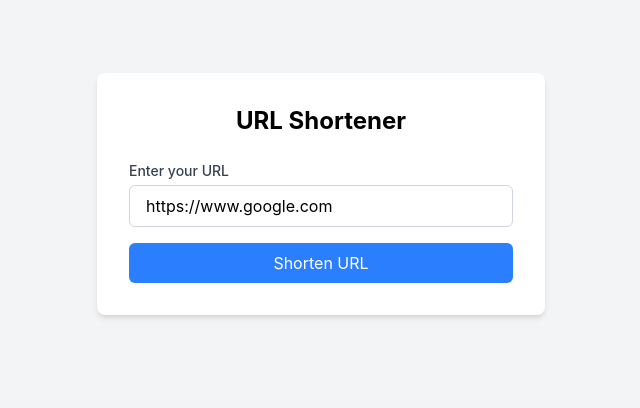
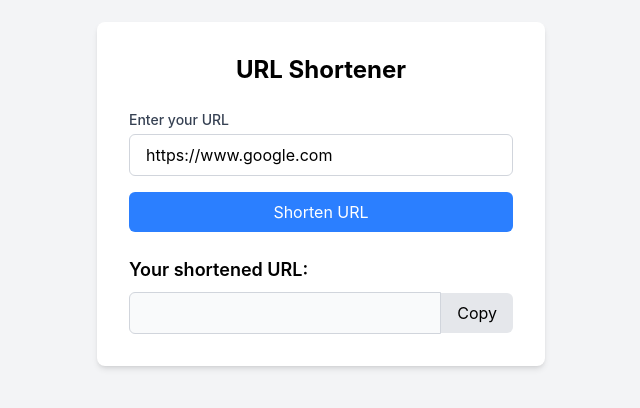
Before and after one commit to rakshitvermagithub/DEVOPS-2026-CS-E-01, a React app in the folder frontend/: page / in a window 1280 px wide. Shown: the part 206-614 px from the top of the page, without its empty margins (319-959 px from the left). Built offline with nearby package versions, Linux system fonts and the light colour scheme; the HTML template or start-up script is replaced by a standard one.

Commit message:
feat: Respond in json when generating a short url, change frontend code accordingly

```diff
--- a/frontend/src/components/UrlForm.jsx
+++ b/frontend/src/components/UrlForm.jsx
@@ -2,10 +2,12 @@ import { useState } from "react";
 
 const UrlForm = () => {
     const [url, setVal] = useState("https://www.google.com");
+    const [shortUrl, setShortUrl] = useState("");
+    const [copied, setCopied] = useState(false);
 
     const handleSubmit = async (event) => {
         event.preventDefault()
-        const submitUrl = "http://localhost:3500/api/create"
+        const submitUrl = "http://localhost:3500/api/create";
         const reqObj = {
             method: "POST",
             headers: {
@@ -15,12 +17,24 @@ const UrlForm = () => {
         }
 
         const response = await fetch(submitUrl, reqObj);
-        const data = await response.json()
-        console.log(data)
+        const { shortUrl } = await response.json();
+        setShortUrl(shortUrl);
+        console.log("New generated short url", shortUrl);
+    }
+
+    const handleCopy=() => {
+        navigator.clipboard.writeText(shortUrl);
+        console.log("Copied short url", shortUrl);
+        setCopied(true);
+
+        setTimeout(() => {
+            setCopied(false);
+        }, 3000);
     }
 
     return (
-        <form onSubmit={() => handleSubmit(event)} className="space-y-4">
+        <>
+        <form onSubmit={(event) => handleSubmit(event)} className="space-y-4">
             <div>
             <label htmlFor="url" className="block text-sm font-medium text-gray-700 mb-1">
                 Enter your URL
@@ -58,8 +72,8 @@ const UrlForm = () => {
                 className="w-full px-4 py-2 border border-gray-300 rounded-md focus:outline-none focus:ring-2 focus:ring-blue-500"
                 />
             </div>
-            )}
-            {shortUrl && (
+            )} */}
+        </form>
         <div className="mt-6">
             <h2 className="text-lg font-semibold mb-2">Your shortened URL:</h2>
             <div className="flex items-center">
@@ -81,8 +95,7 @@ const UrlForm = () => {
             </button>
             </div>
         </div>
-            )} */}
-        </form>
+        </>
     )
 }
 
```
Also changed, not shown: 2 other files (tests, documents, lock files or other folders). Lines whose indentation alone changed are shown as unchanged.
